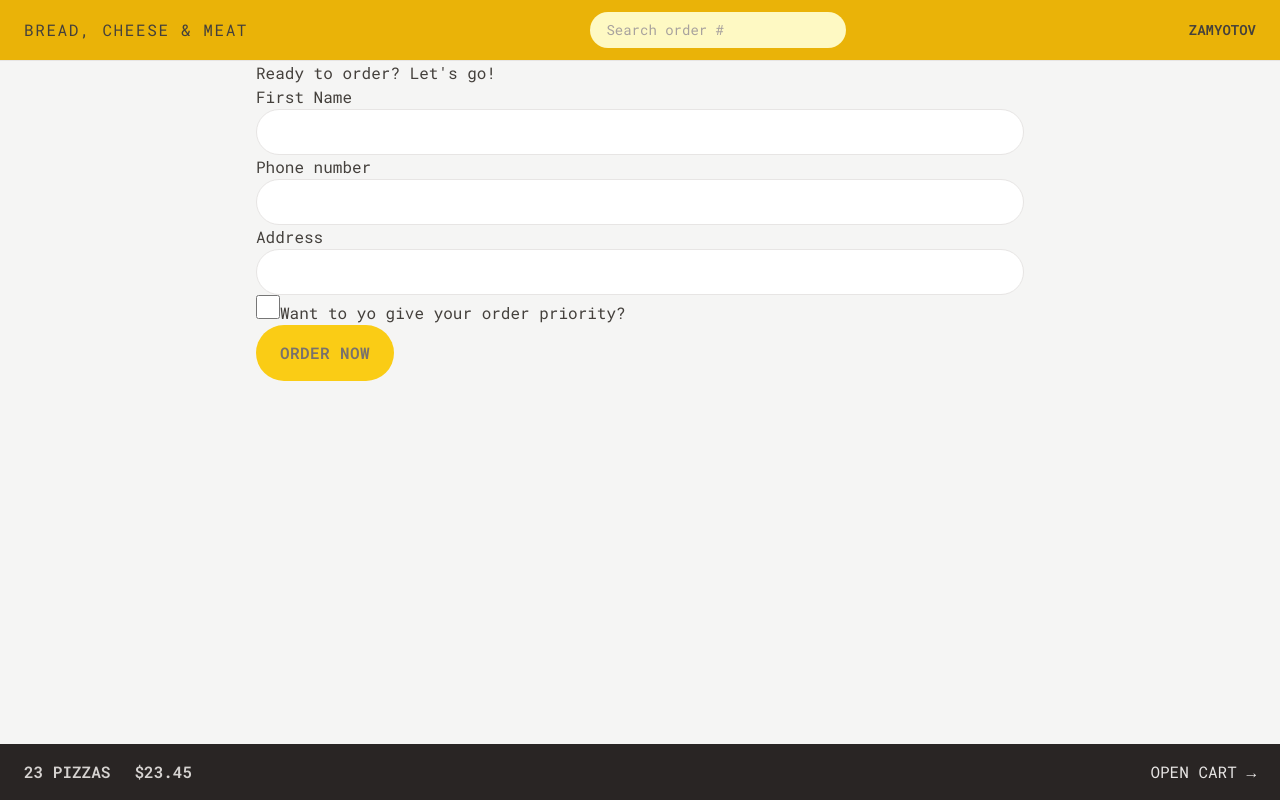
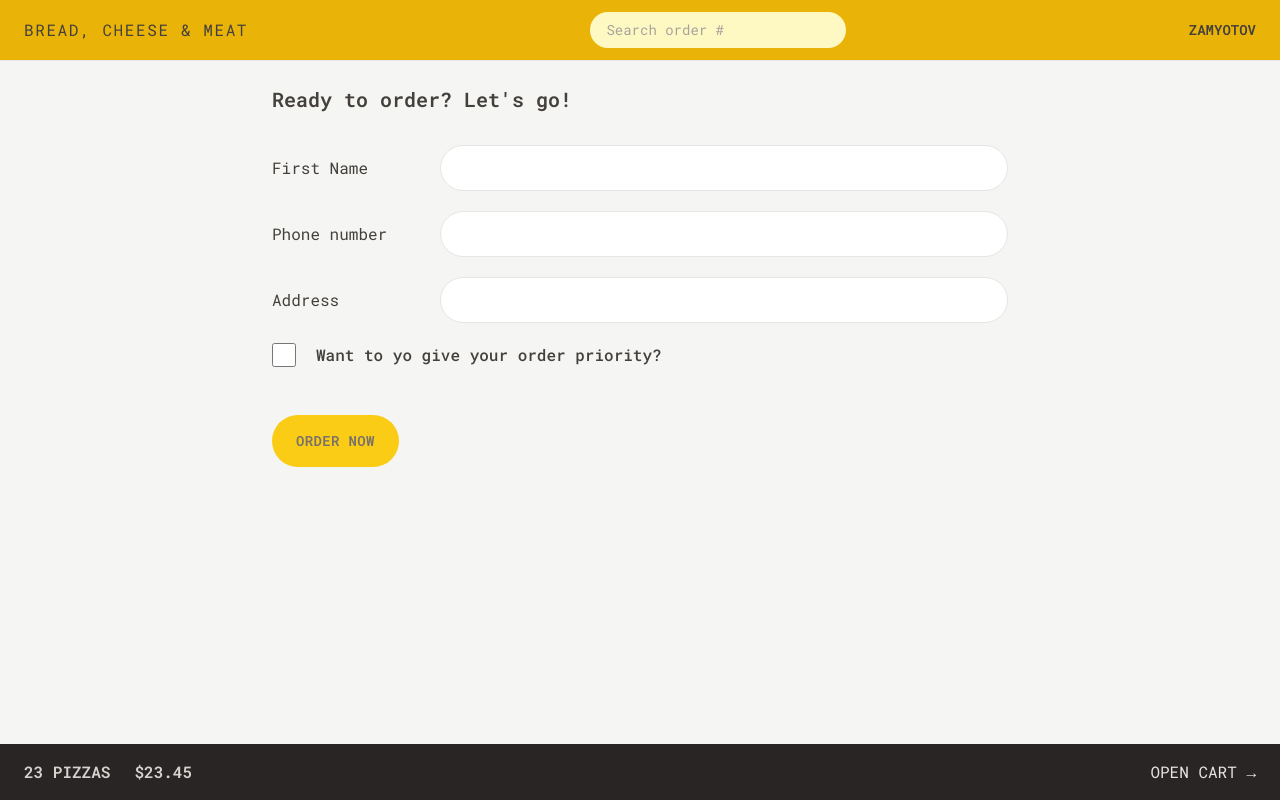
Before and after one commit to AdamRa0/Bread-Cheese-and-Meat, a React (Vite) app: page /order/new in a window 1280 px wide. Built offline with nearby package versions, Linux system fonts and the light colour scheme.

Commit message:
chore: style order overview and create order form

```diff
--- a/src/features/order/CreateOrder.jsx
+++ b/src/features/order/CreateOrder.jsx
@@ -35,52 +35,65 @@
   const formErrors = useActionData();
 
   return (
-    <div>
-      <h2>Ready to order? Let&apos;s go!</h2>
+    <div className="px-4 py-6">
+      <h2 className="mb-8 text-xl font-semibold">
+        Ready to order? Let&apos;s go!
+      </h2>
 
       <Form method="POST">
-        <div>
-          <label>First Name</label>
-          <input className='input' type="text" name="customer" required />
-        </div>
-
-        <div>
-          <label>Phone number</label>
-          <div>
-            <input className='input' type="tel" name="phone" required />
-          </div>
-          {formErrors?.phone && <p>{formErrors.phone}</p>}
-        </div>
-
-        <div>
-          <label>Address</label>
-          <div>
+        <div className="mb-5 flex flex-col gap-2 sm:flex-row sm:items-center">
+          <label className="sm:basis-40">First Name</label>
+          <div className='grow'>
             <input
-            className='input'
-            type="text" name="address" required />
+              className="input w-full"
+              type="text"
+              name="customer"
+              required
+            />
           </div>
         </div>
 
-        <div>
+        <div className="mb-5 flex flex-col gap-2 sm:flex-row sm:items-center">
+          <label className="sm:basis-40">Phone number</label>
+          <div className="grow">
+            <input className="input w-full" type="tel" name="phone" required />
+            {formErrors?.phone && (
+              <p className="mt-2 rounded-md bg-red-100 p-2 text-xs text-red-700">
+                {formErrors.phone}
+              </p>
+            )}
+          </div>
+        </div>
+
+        <div className="mb-5 flex flex-col gap-2 sm:flex-row sm:items-center">
+          <label className="sm:basis-40">Address</label>
+          <div className="grow">
+            <input
+              className="input w-full"
+              type="text"
+              name="address"
+              required
+            />
+          </div>
+        </div>
+
+        <div className="mb-12 flex items-center gap-5">
           <input
-            className='h-6 w-6 accent-yellow-400
-            focus:outline-none focus:ring
-            focus:ring-yellow-400 focus:ring-offset-2'
+            className="h-6 w-6 accent-yellow-400 focus:outline-none focus:ring focus:ring-yellow-400 focus:ring-offset-2"
             type="checkbox"
             name="priority"
             id="priority"
             // value={withPriority}
             // onChange={(e) => setWithPriority(e.target.checked)}
           />
-          <label htmlFor="priority">Want to yo give your order priority?</label>
+          <label className="font-medium" htmlFor="priority">
+            Want to yo give your order priority?
+          </label>
         </div>
 
         <div>
           <input type="hidden" name="cart" value={JSON.stringify(cart)} />
-          <Button
-            type="primary"
-            disabled={isSubmitting}
-          >
+          <Button type="primary" disabled={isSubmitting}>
             {isSubmitting ? 'Placing order' : 'Order now'}
           </Button>
         </div>
--- a/src/features/order/Order.jsx
+++ b/src/features/order/Order.jsx
@@ -1,9 +1,10 @@
-import { useLoaderData } from "react-router-dom";
+import { useLoaderData } from 'react-router-dom';
+import OrderItem from './OrderItem';
 import {
   calcMinutesLeft,
   formatCurrency,
   formatDate,
-} from "../../utils/helpers";
+} from '../../utils/helpers';
 
 function Order() {
   // Everyone can search for all orders, so for privacy reasons we're gonna gonna exclude names or address, these are only for the restaurant staff
@@ -22,29 +23,51 @@
   const deliveryIn = calcMinutesLeft(estimatedDelivery);
 
   return (
-    <div>
-      <div>
-        <h2>Status</h2>
+    <div className="space-y-8 px-4 py-6">
+      <div className="flex flex-wrap items-center justify-between gap-2">
+        <h2 className="text-xl font-semibold">Order #{id} status</h2>
 
-        <div>
-          {priority && <span>Priority</span>}
-          <span>{status} order</span>
+        <div className="space-x-2">
+          {priority && (
+            <span className="text-s rounded-full bg-red-500 px-3 py-1 font-semibold uppercase tracking-wide text-red-50">
+              Priority
+            </span>
+          )}
+          <span className="text-s rounded-full bg-green-500 px-3 py-1 font-semibold uppercase tracking-wide text-green-50">
+            {status} order
+          </span>
         </div>
       </div>
 
-      <div>
-        <p>
+      <div className="flex flex-wrap items-center justify-between gap-2 bg-stone-200 px-6 py-5">
+        <p className="font-medium">
           {deliveryIn >= 0
             ? `Only ${calcMinutesLeft(estimatedDelivery)} minutes left 😃`
-            : "Order should have arrived"}
+            : 'Order should have arrived'}
         </p>
-        <p>(Estimated delivery: {formatDate(estimatedDelivery)})</p>
+        <p className="text-xs text-stone-500">
+          (Estimated delivery: {formatDate(estimatedDelivery)})
+        </p>
       </div>
 
-      <div>
-        <p>Price pizza: {formatCurrency(orderPrice)}</p>
-        {priority && <p>Price priority: {formatCurrency(priorityPrice)}</p>}
-        <p>To pay on delivery: {formatCurrency(orderPrice + priorityPrice)}</p>
+      <ul className="divide-y divide-stone-200 border-b border-t">
+        {cart.map((item) => (
+          <OrderItem item={item} key={item.id} />
+        ))}
+      </ul>
+
+      <div className="space-y-2 bg-stone-200 px-6 py-5">
+        <p className="text-sm font-medium text-stone-600">
+          Price pizza: {formatCurrency(orderPrice)}
+        </p>
+        {priority && (
+          <p className="text-sm font-medium text-stone-600">
+            Price priority: {formatCurrency(priorityPrice)}
+          </p>
+        )}
+        <p className="font-bold">
+          To pay on delivery: {formatCurrency(orderPrice + priorityPrice)}
+        </p>
       </div>
     </div>
   );
--- a/src/features/order/OrderItem.jsx
+++ b/src/features/order/OrderItem.jsx
@@ -1,13 +1,17 @@
+import { formatCurrency } from "../../utils/helpers";
+
 function OrderItem({ item, isLoadingIngredients, ingredients }) {
   const { quantity, name, totalPrice } = item;
 
   return (
-    <li>
-      <div>
+    <li className="py-3">
+      <div className="flex items-center
+      justify-between gap-4
+      text-sm">
         <p>
-          <span>{quantity}&times;</span> {name}
+          <span className="font-bold">{quantity}&times;</span> {name}
         </p>
-        <p>{formatCurrency(totalPrice)}</p>
+        <p className="font-bold">{formatCurrency(totalPrice)}</p>
       </div>
     </li>
   );
--- a/src/index.css
+++ b/src/index.css
@@ -7,7 +7,7 @@
     @apply rounded-full border
     border-stone-200 px-4 py-2 text-sm transition-all
     duration-300 focus:outline-none focus:ring
-    focus:ring-yellow-400 w-full
+    focus:ring-yellow-400
     md:px-6 md:py-3
   }
 }
--- a/src/ui/Button.jsx
+++ b/src/ui/Button.jsx
@@ -2,7 +2,7 @@
 
 /* eslint-disable react/prop-types */
 export default function Button({ children, disabled, to, type }) {
-  const base = `inline-block
+  const base = `inline-block text-sm
     rounded-full bg-yellow-400
     font-semibold
     uppercase tracking-wide
@@ -14,7 +14,7 @@
 
   const styles = {
     primary: base + ' px-4 py-3 md:px-6 md:py-4',
-    secondary: `inline-block
+    secondary: `inline-block text-sm
     rounded-full border-2
     border-stone-300 font-semibold
     uppercase tracking-wide
```
Also changed, not shown: index.html (+3 -2 lines).
